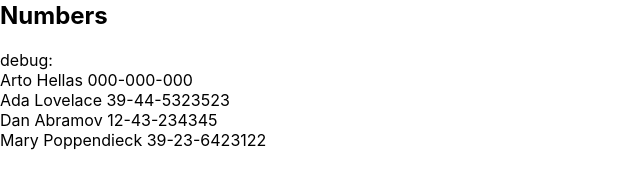
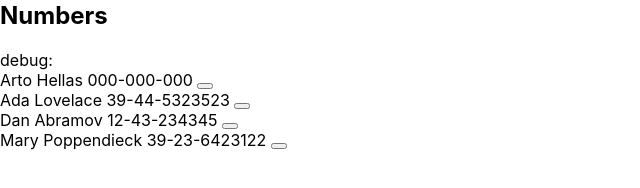
Before and after one commit to devtot0/Phonebook, a React (Create React App) app: page / in a window 1280 px wide. Shown: the part 176-364 px from the top of the page, without its empty margins (0-640 px from the left). Built offline with nearby package versions, Linux system fonts and the light colour scheme.

Commit message:
finished number saving, removal wip

```diff
--- a/src/App.js
+++ b/src/App.js
@@ -40,6 +40,8 @@ const App = () => {
     }
   };
 
+  const removeName = () => {};
+
   const handleNameChange = (event) => setNewName(event.target.value);
 
   const handleNumberChange = (event) => setNewNumber(event.target.value);
@@ -60,7 +62,11 @@ const App = () => {
 
       <h2>Numbers</h2>
       <div>debug: {newName}</div>
-      <Persons personList={persons} nameFilter={nameFilter} />
+      <Persons
+        personList={persons}
+        nameFilter={nameFilter}
+        removeNameHandler={removeName}
+      />
     </div>
   );
 };
--- a/src/components/Person.js
+++ b/src/components/Person.js
@@ -1,11 +1,11 @@
 import React from "react";
 
-const Person = ({name, number}) => {
-    return(
-        <div>
-            {name} {number}
-        </div>
-    )
-}
+const Person = ({ name, number, removeNameHandler }) => {
+  return (
+    <div>
+      {name} {number} <button onClick={removeNameHandler} />
+    </div>
+  );
+};
 
 export default Person;
--- a/src/components/Persons.js
+++ b/src/components/Persons.js
@@ -1,13 +1,18 @@
 import React from "react";
 import Person from "./Person";
 
-const Persons = ({ personList, nameFilter }) => {
+const Persons = ({ personList, nameFilter, removeNameHandler }) => {
   return (
     <div>
       {personList
         .filter((person) => person.name.includes(nameFilter))
         .map((person) => (
-          <Person key={person.id} name={person.name} number={person.number} />
+          <Person
+            key={person.id}
+            name={person.name}
+            number={person.number}
+            removeNameHandler={removeNameHandler}
+          />
         ))}
     </div>
   );
--- a/src/services/persons.js
+++ b/src/services/persons.js
@@ -13,4 +13,8 @@ const update = (id, updatedObject) => {
   return axios.put(`${baseUrl}/${id}`, updatedObject);
 };
 
+const remove = (id) => {
+  return axios.delete(`${baseUrl}/${id}`);
+};
+
 export default { getAll, create, update };
```
